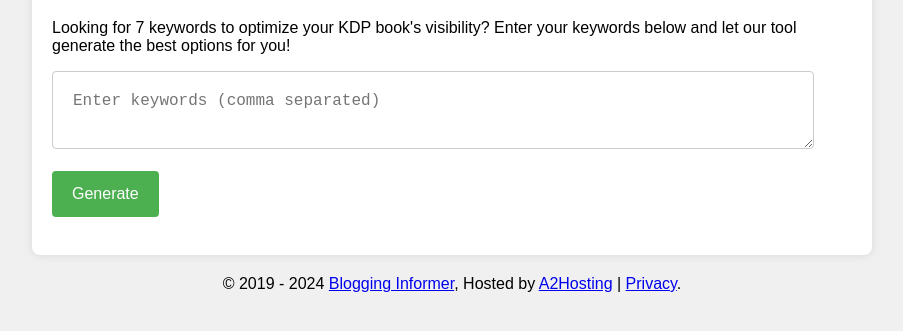
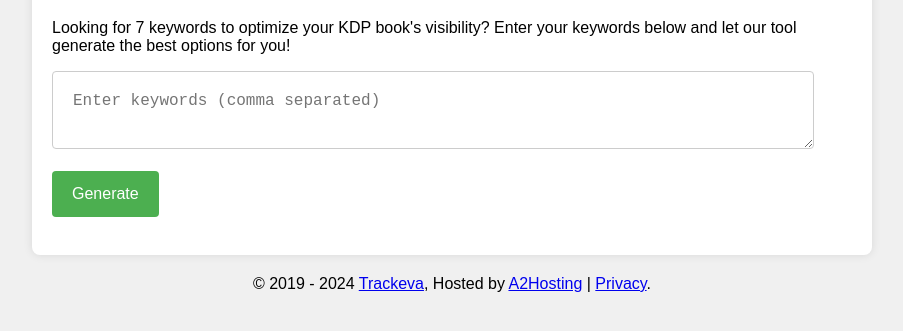
Before and after one commit to libraco/kdp-keyword, a plain HTML site: page keyword.html in a window 1280 px wide. Shown: the part 101-432 px from the top of the page, without its empty margins (188-1091 px from the left). Drawn offline with nearby package versions, Linux system fonts and the light colour scheme.

Commit message:
Update copyright information in keyword.html

```diff
--- a/keyword.html
+++ b/keyword.html
@@ -99,7 +99,7 @@
 <script src="https://blogginginformer.com/customjs/custom.js"></script>
 
 <center><div class="copyright">
-    &copy; 2019 - 2024 <a href="https://blogginginformer.com/">Blogging Informer</a>, Hosted by <a href="https://trackeva.com/a2hosting">A2Hosting</a> | <a href="https://blogginginformer.com/privacy-policy/">Privacy</a>.
+    &copy; 2019 - 2024 <a href="https://trackeva.com/">Trackeva</a>, Hosted by <a href="https://trackeva.com/a2hosting">A2Hosting</a> | <a href="https://trackeva.com/privacy-policy/">Privacy</a>.
 
 </div></center>
 
```
